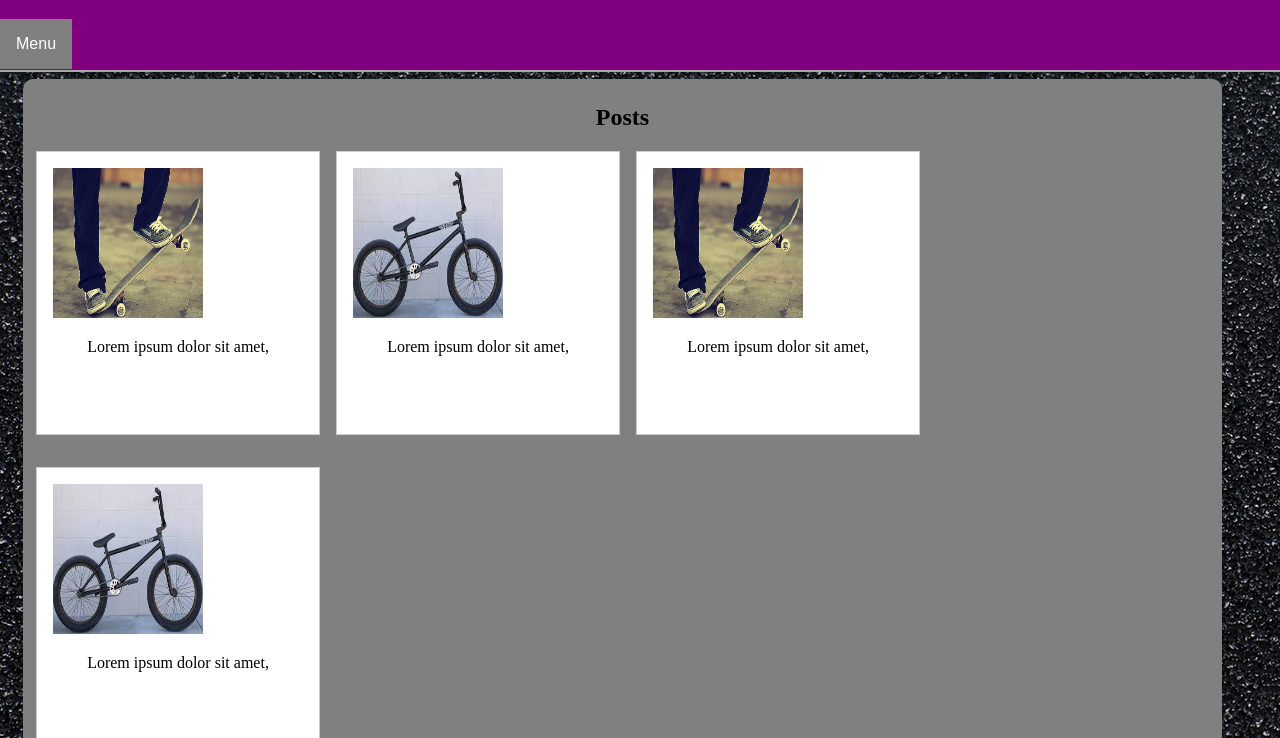
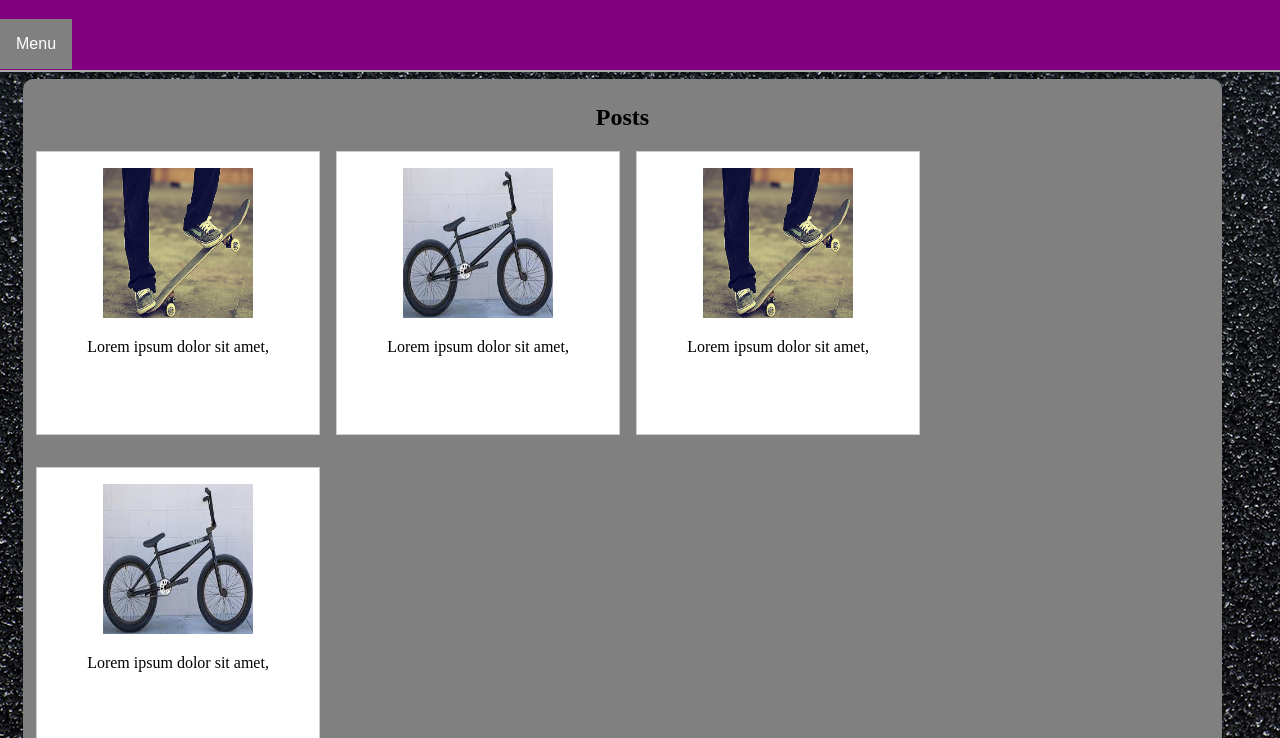
Before and after one commit to ChadPerdue77/ChadPerdue77.github.io, a website: page StorefrontApp/index.html in a window 1280 px wide. Shown: the part 62-800 px from the top of the page. Drawn offline with Linux system fonts and the light colour scheme.

Commit message:
more storefront

```diff
--- a/StorefrontApp/index.html
+++ b/StorefrontApp/index.html
@@ -19,41 +19,25 @@
   				</div>
 			</div>
 	</div>
-
-<!--	<div id="sidebar">
-			<ol id="menu">
-				<li><a href="#" class="btn">Home</a></li>
-				<hr>
-				<li><a href="#" class="btn">Products</a></li>
-				<hr>
-				<li><a href="#" class="btn">About</a></li>
-				<hr>
-				<li><a href="#" class="btn">Locations</a></li>
-				<hr>
-				<li><a href="#" class="btn">Sponsors</a></li>
-				<hr>
-				<li><a href="#" class="btn">Help/FAQ</a></li>
-			</ol>
-		</div>                                      -->
-	<section id="posts">
+	<center><section id="posts">
 		<center><h1>Posts</h1></center>
 		<div class="panel">
-			<img src="img/sk8.jpg" class="img-postpic" width="150px" height="150px" />
+			<a href="#"><center><img src="img/sk8.jpg" class="img-postpic" width="150px" height="150px" /></center></a>
 			<p>Lorem ipsum dolor sit amet,</p>
 		</div>
 		<div class="panel">
-			<img src="img/bmx.jpg" class="img-postpic" width="150px" height="150px" />
+			<a href="#"><center><img src="img/bmx.jpg" class="img-postpic" width="150px" height="150px" /></center></a>
 			<p>Lorem ipsum dolor sit amet,</p>
 		</div>
 		<div class="panel">
-			<img src="img/sk8.jpg" class="img-postpic" width="150px" height="150px" />
+			<a href="#"><center><img src="img/sk8.jpg" class="img-postpic" width="150px" height="150px" /></center></a>
 			<p>Lorem ipsum dolor sit amet,</p>
 		</div>
 		<div class="panel">
-			<img src="img/bmx.jpg" class="img-postpic" width="150px" height="150px" />
+			<a href="#"><center><img src="img/bmx.jpg" class="img-postpic" width="150px" height="150px" /></center></a>
 			<p>Lorem ipsum dolor sit amet,</p>
 		</div>
-	</section>
+	</section></center>
 	<hr size="0px">
 	<footer>
 		<p>legal stuff</p>
--- a/StorefrontApp/storefront.css
+++ b/StorefrontApp/storefront.css
@@ -126,7 +126,7 @@ footer {
 	background-color: purple;
     padding: 0px 0px 1px 0px;
     text-align: center;
-    margin: 0px -8px -8px -8px;
+    margin: 0px -8px 8px 8px;
     border-top: 2px solid darkgrey;
     position: relative;
     top: 666px;
```
